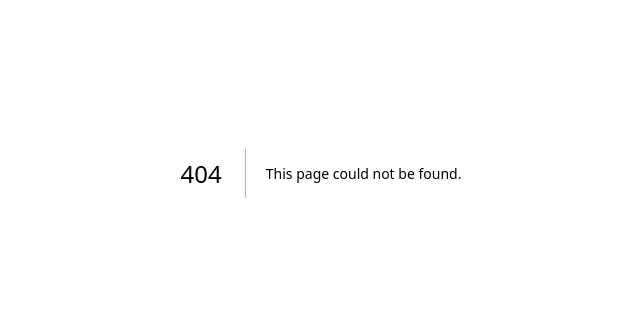
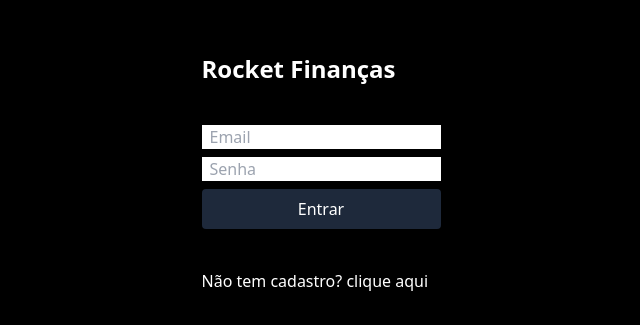
Before and after one commit to alanccezar/fd-rocket-financeiro, a Next.js app in the folder frontend-rocket-financeiro/: page /login in a window 1280 px wide. Before the commit this address had no page. Shown: the part 227-552 px from the top of the page, without its empty margins (319-959 px from the left). Built offline with nearby package versions, Linux system fonts and the light colour scheme.

Commit message:
Login page

```diff
--- /dev/null
+++ b/frontend-rocket-financeiro/src/pages/login.tsx
@@ -0,0 +1,19 @@
+import Link from "next/link";
+
+export default function Login() {
+  return (
+    <main className="w-screen h-screen flex justify-center items-center">
+      <div className="flex flex-col h-80 justify-evenly">
+        <h1 className="text-white font-bold text-2xl">Rocket Finanças</h1>
+        <form action="" className="flex flex-col">
+          <input type="email" placeholder="Email" required className="mb-2 pl-2" />
+          <input type="password" placeholder="Senha" required className="mb-2 pl-2" />
+          <input type="submit" value="Entrar" className="bg-slate-800 text-white py-2 px-2 rounded" />
+        </form>
+        <p className="text-white">
+          Não tem cadastro? <Link href="/">clique aqui</Link>
+        </p>
+      </div>
+    </main>
+  )
+}
```
